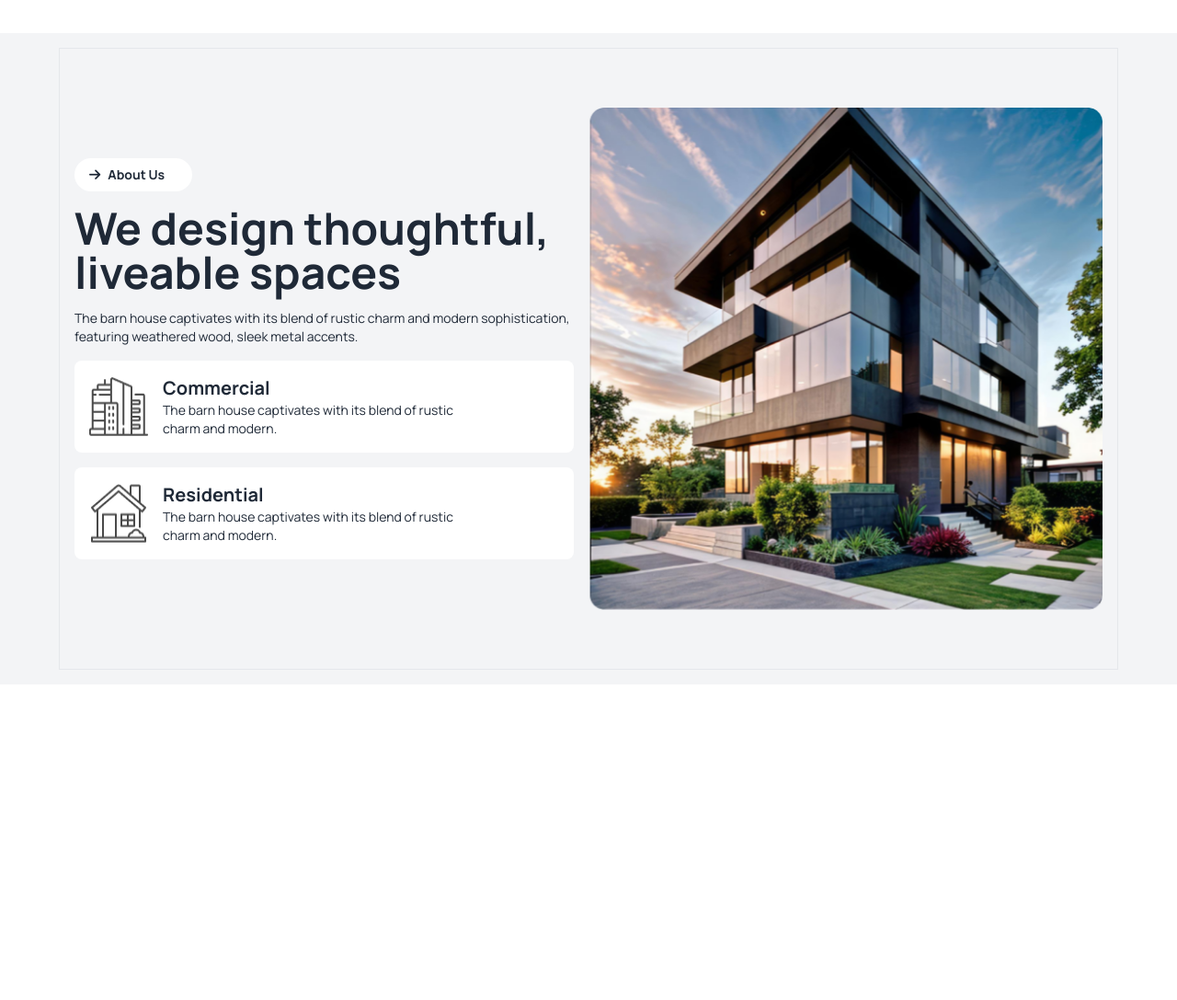
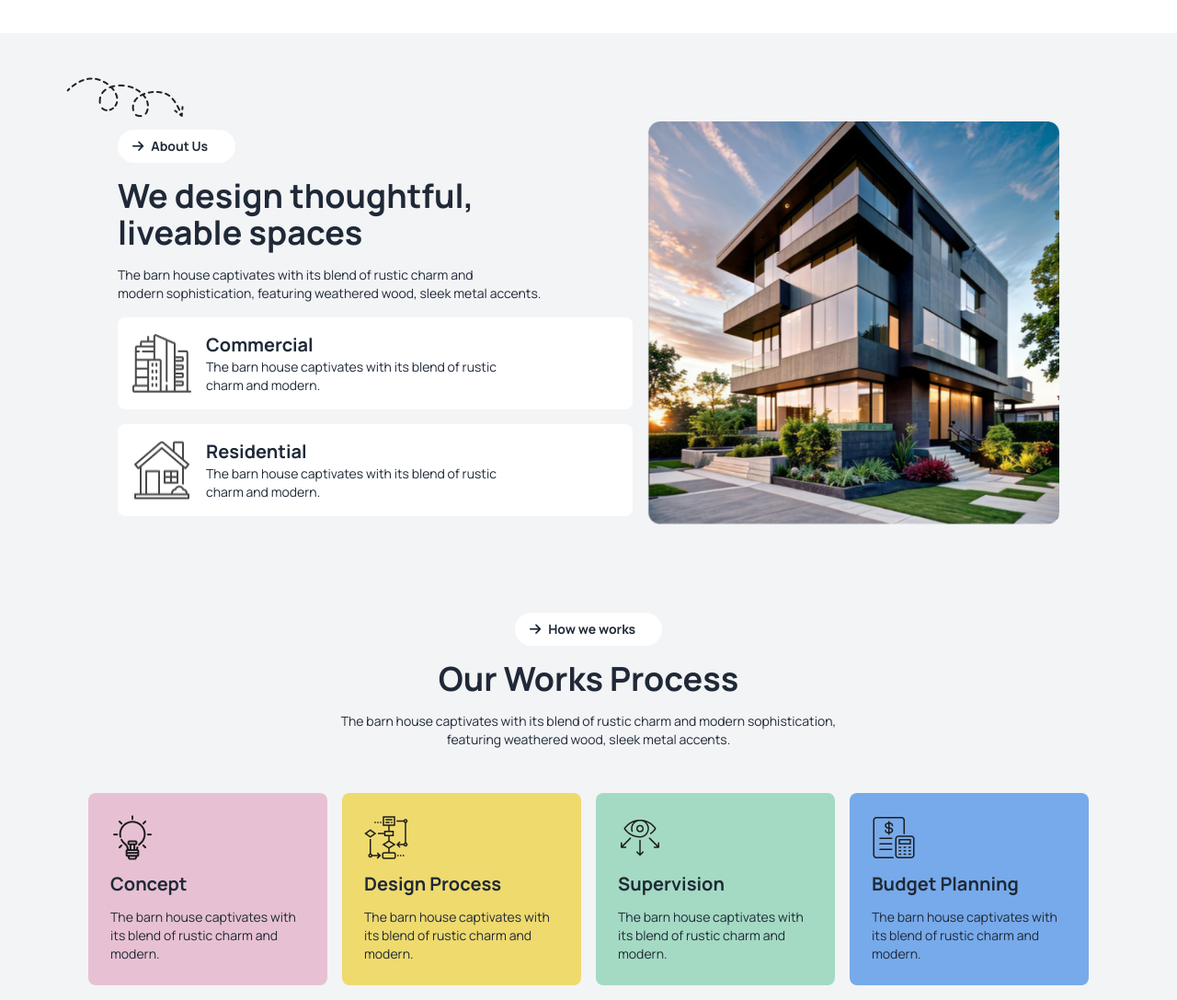
Before and after one commit to muradhossain1/my-assignment-3, a plain HTML site: page index.html in a window 1280 px wide. Shown: the part 740-1827 px from the top of the page at 92% size. Before the commit the page ends 1484 px from the top, so only its background shows below. Drawn offline with nearby package versions, Linux system fonts and the light colour scheme.

Commit message:
Our Works Process section

```diff
--- a/index.html
+++ b/index.html
@@ -67,7 +67,9 @@
         <!-- banner-section  -->
         <div class="container mx-auto">
           <div class="hero-content text-center flex flex-col">
+            <!-- image  -->
               <div><img src="./assets/banner.png" alt=""></div>
+            <!-- contant  -->
               <div class=" lg:w-2/3 space-y-5">
                 <h1 class="text-3xl lg:text-5xl font-bold">A barn house of this design has a striking appearance</h1>
                 <p class="text-sm">The barn house captivates with its blend of rustic charm and modern sophistication, featuring weathered wood, sleek metal accents, and large windows that flood the space with natural light.</p>
@@ -83,18 +85,25 @@
     <main>
       <!-- We design thoughtful section  -->
       <section class="bg-gray-100">
-        <div class=" hero container mx-auto p-4 lg:px-16 mt-12 ">
-          <div class="hero-content flex-col-reverse lg:flex-row-reverse border lg:py-16">
+        <div class=" hero container mx-auto p-4 lg:px-16 mt-12 relative">
+          <!-- relative image -->
+          <div class="absolute top-8 left-2 hidden lg:block">
+            <img src="./assets/Vector.png" alt="">
+          </div>
+          <!-- sction-image  -->
+          <div class="hero-content flex-col-reverse lg:flex-row-reverse mt-16 ">
             <img
               src="./assets/Rectangle.png"
-              class=" lg:w-1/2 rounded-lg " />
-            <div class="space-y-4 text-center lg:text-start">
+              class="  lg:w-2/5 rounded-lg " />
+          <!-- contant  -->
+          <div class="space-y-4 text-center lg:text-start lg:w-1/2">
+
               <div class=" bg-white flex rounded-full py-2 px-4 w-32 gap-2 text-sm items-center mx-auto lg:mx-0">
                 <i class="fa-solid fa-arrow-right"></i>
                 <h5 class="font-bold" >About Us</h5>
                 </div>
-              <h1 class="text-3xl lg:text-5xl font-bold">We design thoughtful, liveable spaces</h1>
-              <p class="text-sm">The barn house captivates with its blend of rustic charm and modern sophistication, featuring weathered wood, sleek metal accents.</p>
+              <h1 class="text-2xl lg:text-4xl font-bold">We design thoughtful, <br> liveable spaces</h1>
+              <p class="text-sm">The barn house captivates with its blend of rustic charm and <br class="hidden lg:block"> modern sophistication, featuring weathered wood, sleek metal accents.</p>
               <div class="flex gap-4 bg-white p-4 rounded-lg">
                 <img src="./assets/commercial.png" alt="">
                 <div class="w-2/3">
@@ -115,7 +124,60 @@
           </div>
         </div>
       </section>
+      <!-- Our Works Process section  -->
+      <section class="bg-gray-100 p-4 lg:px-24">
+        <div class="container mx-auto ">
+          <!-- title-section  -->
+          <div class="space-y-4 text-center mt-12 ">
+            <div class=" bg-white flex rounded-full py-2 px-4 w-40 gap-2 text-sm items-center mx-auto ">
+              <i class="fa-solid fa-arrow-right"></i>
+              <h5 class="font-bold" >How we works</h5>
+              </div>
+            <h1 class="text-3xl lg:text-4xl font-bold">Our Works Process</h1>
+            <p class="text-sm">The barn house captivates with its blend of rustic charm and modern sophistication, <br class="hidden lg:block"> featuring weathered wood, sleek metal accents.</p>
+          </div>
+          <!-- card section  -->
+          <div class="grid grid-cols-1 md:grid-cols-2 lg:grid-cols-4 lg:gap-4">
+            <div class=" bg-[#E7C1D3] p-6 rounded-lg mt-12 space-y-3 ">
+              <img src="./assets/concept.png" alt="">
+              <div class=" space-y-3">
+                 <h1 class="text-xl font-bold">Concept</h1>
+                 <p class="text-sm">The barn house captivates with its blend of rustic charm and modern.</p>
+              </div>
+
+            </div>
+            <div class=" bg-[#EFDA6E] p-6 rounded-lg mt-12 space-y-3 ">
+              <img src="./assets/flow-chart.png" alt="">
+              <div class=" space-y-3">
+                 <h1 class="text-xl font-bold">Design Process</h1>
+                 <p class="text-sm">The barn house captivates with its blend of rustic charm and modern.</p>
+              </div>
+
+            </div>
+            <div class=" bg-[#A4DAC3] p-6 rounded-lg mt-12 space-y-3 ">
+              <img src="./assets/vision.png" alt="">
+              <div class=" space-y-3">
+                 <h1 class="text-xl font-bold">Supervision</h1>
+                 <p class="text-sm">The barn house captivates with its blend of rustic charm and modern.</p>
+              </div>
+
+            </div>
+            <div class=" bg-[#77AAEA] p-6 rounded-lg mt-12 space-y-3 ">
+              <img src="./assets/budget-planning.png" alt="">
+              <div class=" space-y-3">
+                 <h1 class="text-xl font-bold">Budget Planning</h1>
+                 <p class="text-sm">The barn house captivates with its blend of rustic charm and modern.</p>
+              </div>
+
+            </div>
+          </div>
+        </div>
+      </section>
     </main>
-    <footer></footer>
+    <footer>
+      <div>
+
+      </div>
+    </footer>
 </body>
 </html>
```
